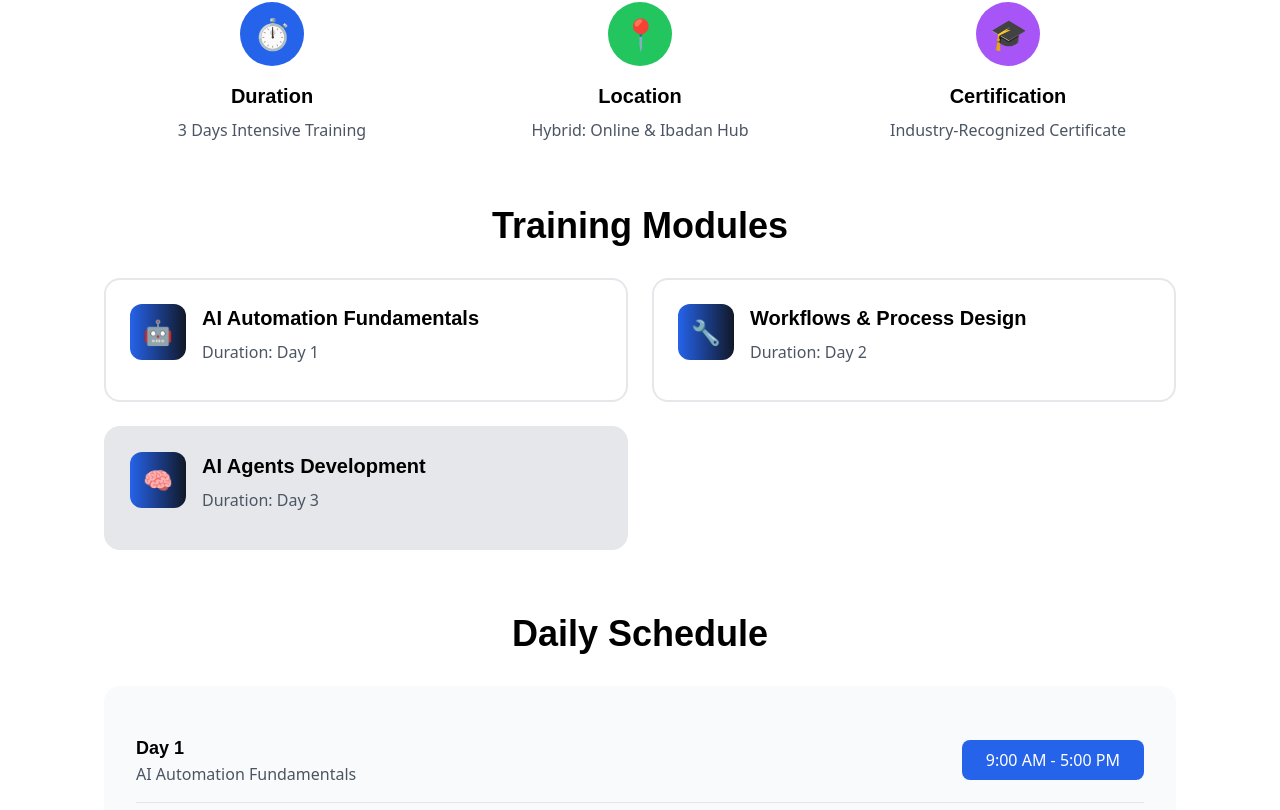
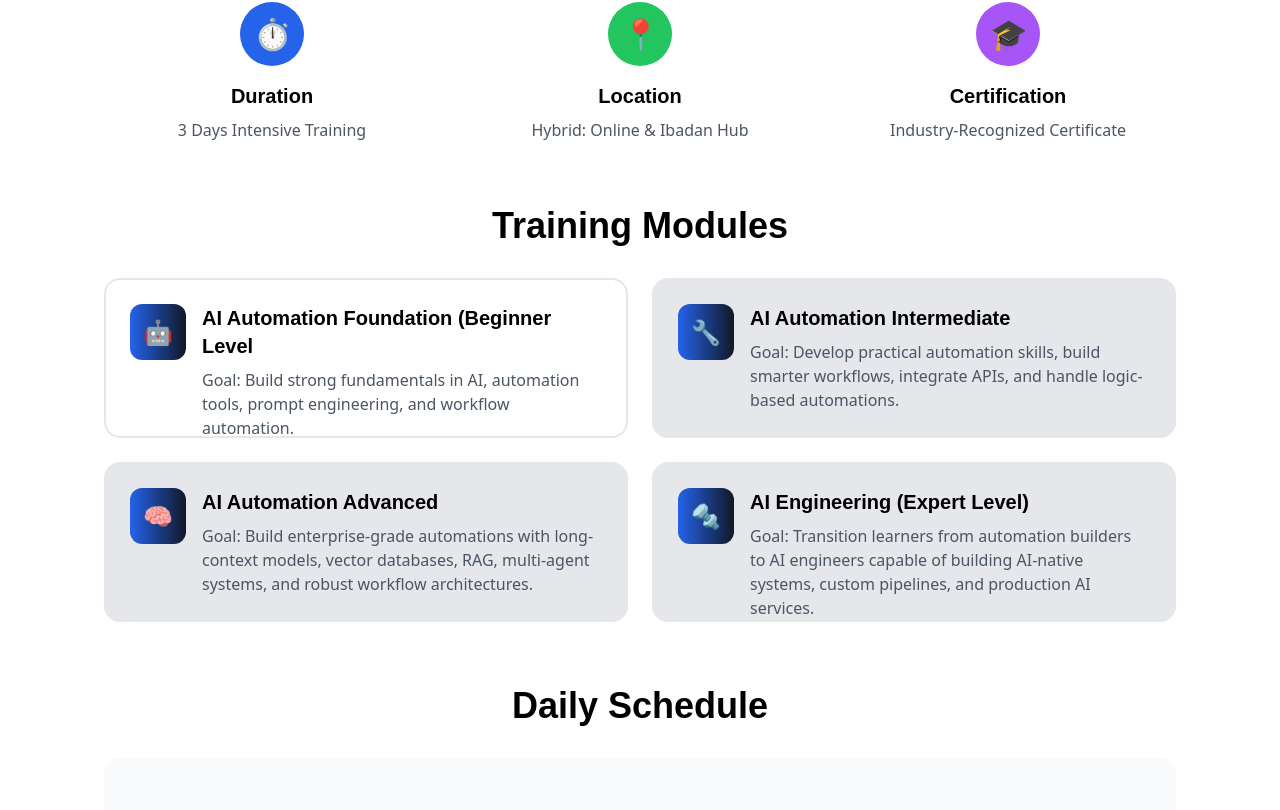
Before and after one commit to oladim/nexit, a React (Create React App) app: page /automation in a window 1280 px wide. Shown: the part 482-1292 px from the top of the page. Built offline with nearby package versions, Linux system fonts and the light colour scheme.

Commit message:
fix ui of modules

```diff
--- a/src/components/AutomationPage.js
+++ b/src/components/AutomationPage.js
@@ -6,26 +6,34 @@ function AutomationTraining() {
   const trainingModules = [
     {
       id: 1,
-      title: "AI Automation Fundamentals",
-      duration: "Day 1",
+      title: "AI Automation Foundation (Beginner Level",
+      duration: "Build strong fundamentals in AI, automation tools, prompt engineering, and workflow automation.",
       icon: "🤖",
-      topics: ["AI Automation Overview", "Use Cases & Applications", "Automation Strategy & Planning"],
+      topics: ["Introduction to AI & Automation", "Understanding Large Language Models (LLMs)", "Prompt Engineering Fundamentals", "No-Code/Low-Code Automation Tools", "Data Fundamentals"],
       isAvailable: true,
     },
     {
       id: 2,
-      title: "Workflows & Process Design",
-      duration: "Day 2",
+      title: "AI Automation Intermediate",
+      duration: "Develop practical automation skills, build smarter workflows, integrate APIs, and handle logic-based automations.",
       icon: "🔧",
-      topics: ["Workflow Architecture", "Process Mapping", "Automation Tools & Platforms"],
-      isAvailable: true,
+      topics: ["Intermediate Prompt Engineering", "Building Multi-Step Automations", "AI Agents & Task Automation", "Working with APIs", "Automation Orchestration", "Error Handling & Logging"],
+      isAvailable: false,
     },
     {
       id: 3,
-      title: "AI Agents Development",
-      duration: "Day 3",
+      title: "AI Automation Advanced",
+      duration: "Build enterprise-grade automations with long-context models, vector databases, RAG, multi-agent systems, and robust workflow architectures.",
       icon: "🧠",
-      topics: ["Building AI Agents", "Agent Integration", "Deployment & Optimization"],
+      topics: ["Advanced Prompt Engineering", "Building RAG Systems", "AI Multi-Agent Systems", "Building Scalable Automations", "Integrating LLMs with Backend Systems", "Monitoring & Optimization"],
+      isAvailable: false,
+    },
+    {
+      id: 4,
+      title: "AI Engineering (Expert Level)",
+      duration: "Transition learners from automation builders to AI engineers capable of building AI-native systems, custom pipelines, and production AI services.",
+      icon: "🔩",
+      topics: ["AI Engineering Fundamentals", "Building Custom AI Services", "LLM Tool Calling & Function Calling", "Fine-Tuning Models", "Enterprise-Grade Deployment", "AI Performance Optimization"],
       isAvailable: false,
     }
   ];
@@ -110,7 +118,7 @@ function AutomationTraining() {
               <div
                 key={module.id}
                 onClick={() => setSelectedModule(module.id === selectedModule ? null : module.id)}
-                className={`${!module.isAvailable ? "cursor-not-allowed bg-gray-200" : "bg-white"} border-2 border-gray-200 rounded-2xl p-4 sm:p-6 hover:border-blue-600 cursor-pointer transition-all`}
+                className={`${!module.isAvailable ? "cursor-not-allowed bg-gray-200" : "bg-white"} ${selectedModule !== module.id ? "h-[160px]" : null} border-2 border-gray-200 rounded-2xl p-4 sm:p-6 hover:border-blue-600 cursor-pointer transition-all`}
               >
                 <div className={` flex items-start gap-3 sm:gap-4`}>
                   <div className="w-12 h-12 sm:w-14 sm:h-14 bg-gradient-to-r from-blue-600 to-gray-900 rounded-xl flex items-center justify-center flex-shrink-0">
@@ -118,9 +126,9 @@ function AutomationTraining() {
                   </div>
                   <div className="flex-1 min-w-0">
                     <h3 className="font-poppins font-semibold text-lg sm:text-xl mb-2">{module.title}</h3>
-                    <p className="text-gray-600 mb-3 text-sm sm:text-base">Duration: {module.duration}</p>
+                    <p className="text-gray-600 mb-3 text-sm sm:text-base">Goal: {module.duration}</p>
                     {selectedModule === module.id && (
-                      <div className="mt-4 pt-4 border-t border-gray-200">
+                      <div className="border mt-4 pt-4 border-t border-gray-200">
                         <p className="font-medium mb-2 text-sm sm:text-base">Topics Covered:</p>
                         <ul className="space-y-1">
                           {module.topics.map((topic, idx) => (
```
